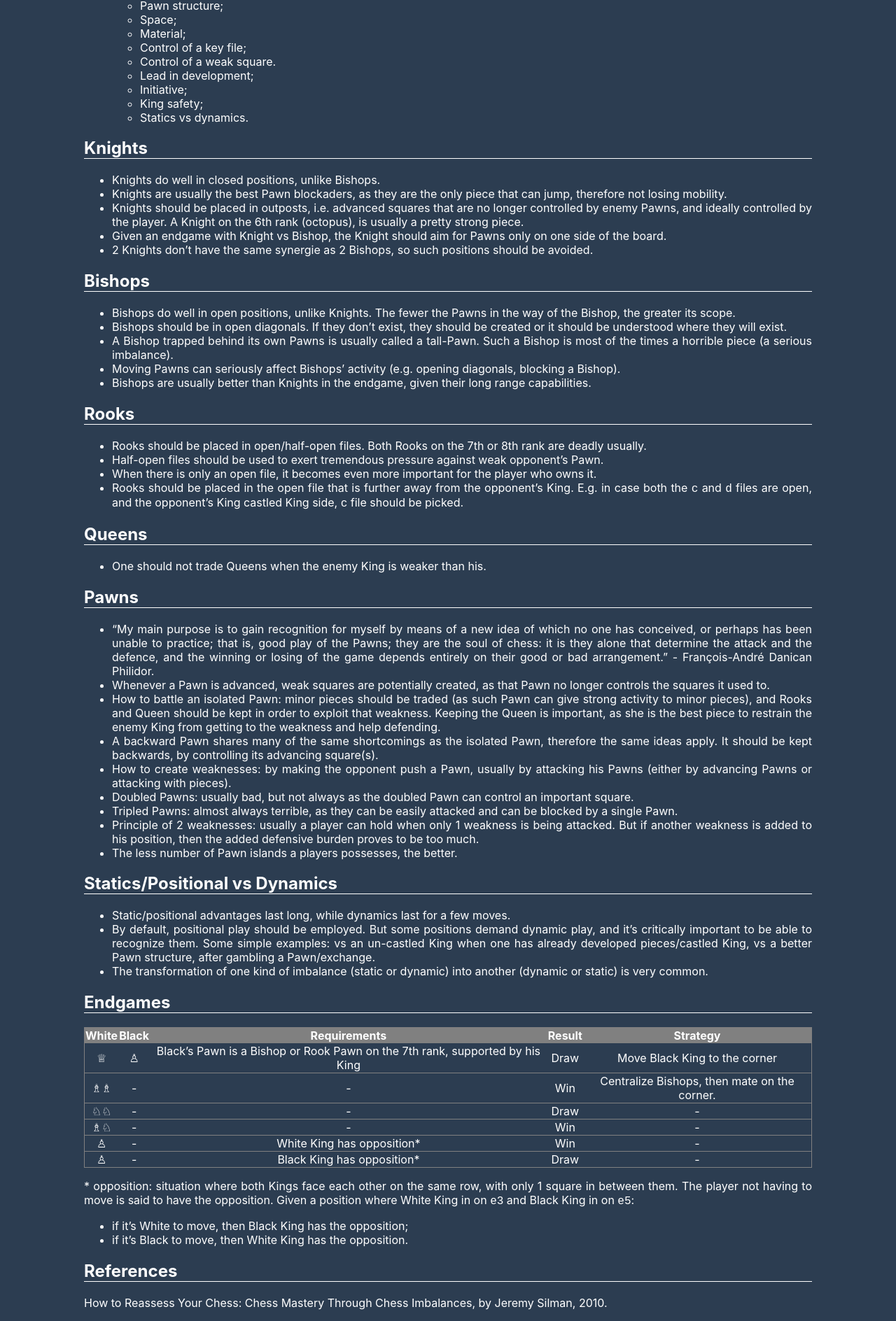
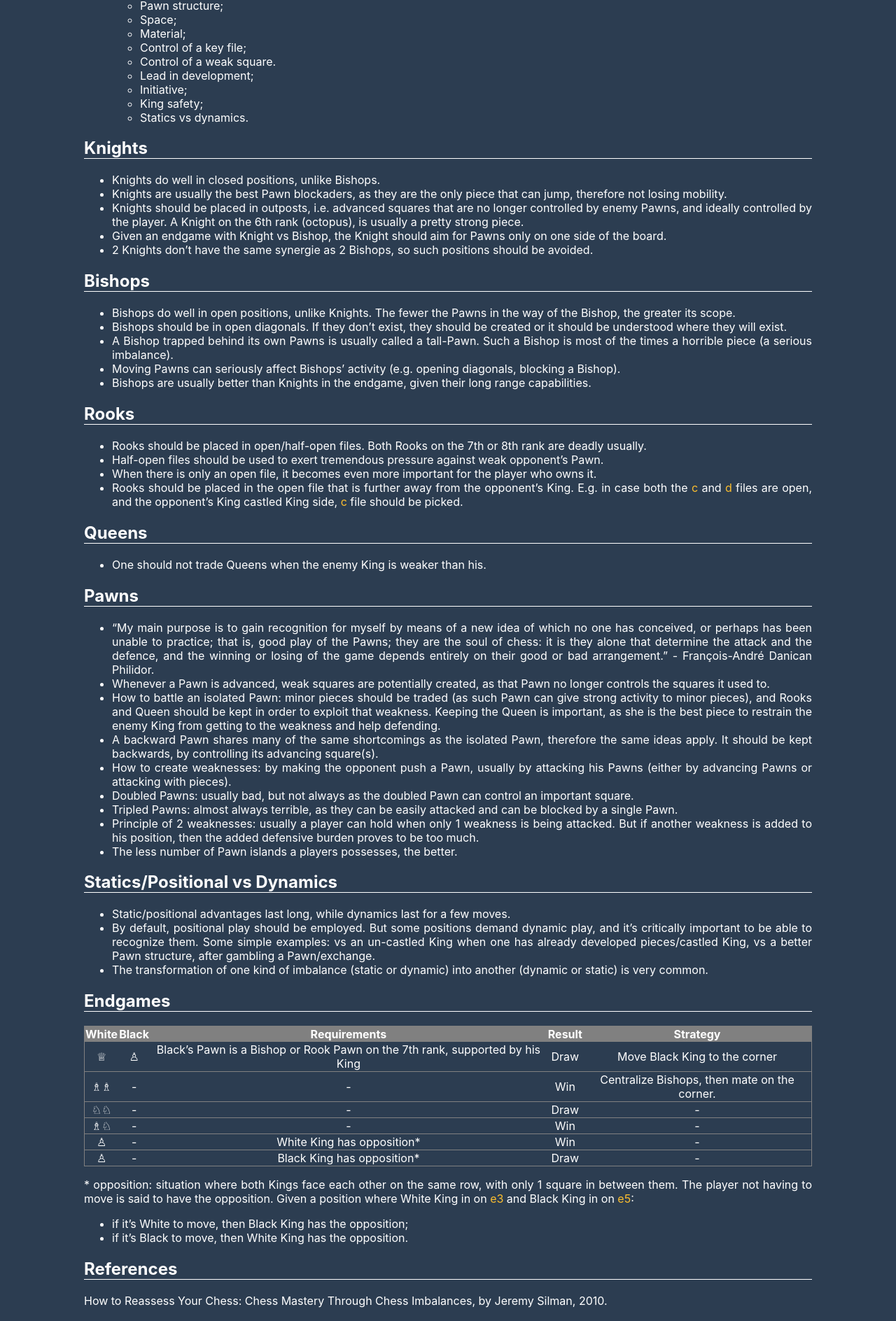
Before and after one commit to brunoroque06/brunoroque06.github.io, a Jekyll site: the page built from _pages/chess-fundamentals.md, in a window 1280 px wide. Shown: the part 880-2768 px from the top of the page at 70% size. Built offline with Jekyll 4.4.1, drawn with Linux system fonts in a browser that asks for light colours.

Commit message:
Improve code tag

```diff
--- a/_includes/style.scss
+++ b/_includes/style.scss
@@ -1,17 +1,19 @@
 $font-stack: -apple-system, BlinkMacSystemFont, Roboto, "Segoe UI", Ubuntu,
   "Fira Sans", "Helvetica Neue", sans-serif;
-$primary-color: #2c3d51;
-$font-color: white;
+$main-color: #2c3d51;
+$sec-color: #fabd2f;
+$font-main-color: white;
+$font-sec-color: black;
 $hover-color: grey;
 ::selection {
-  color: black;
-  background: #fabd2f;
+  color: $font-sec-color;
+  background: $sec-color;
 }
 body {
   margin: 0;
   font-family: $font-stack;
-  background: $primary-color;
-  color: $font-color;
+  background: $main-color;
+  color: $font-main-color;
   display: grid;
   grid-template-columns: 1fr;
   grid-template-areas: "header" "main";
@@ -52,7 +54,7 @@ body {
         font-size: 1.3rem;
         margin: 0 0.5rem;
         a {
-          color: $font-color;
+          color: $font-main-color;
           padding: 0.1rem 0.3rem;
         }
         a:hover {
@@ -63,7 +65,7 @@ body {
     .logos {
       a {
         display: inline-block;
-        fill: $font-color;
+        fill: $font-main-color;
         transition: 100ms;
         transition-timing-function: ease-in-out;
         -webkit-transition: 100ms;
@@ -85,16 +87,22 @@ body {
     font-size: 1rem;
     text-align: justify;
     a {
-      color: $font-color;
+      color: $font-main-color;
       text-decoration: underline;
     }
     a:hover {
       background: $hover-color;
     }
+    code {
+      font-family: $font-stack;
+      color: $sec-color;
+    }
+    code::selection {
+      background: $font-main-color;
+    }
     h2,
     h3 {
-      border-bottom: 0.1rem solid $font-color;
-    }
+      border-bottom: 0.1rem solid $font-main-color;
     }
     table {
       width: 100%;
@@ -108,6 +116,7 @@ body {
       }
       tr:not(:last-child) {
         border-bottom: 0.1rem solid $hover-color;
+      }
     }
   }
 }
```
Lines whose indentation alone changed are shown as unchanged.
